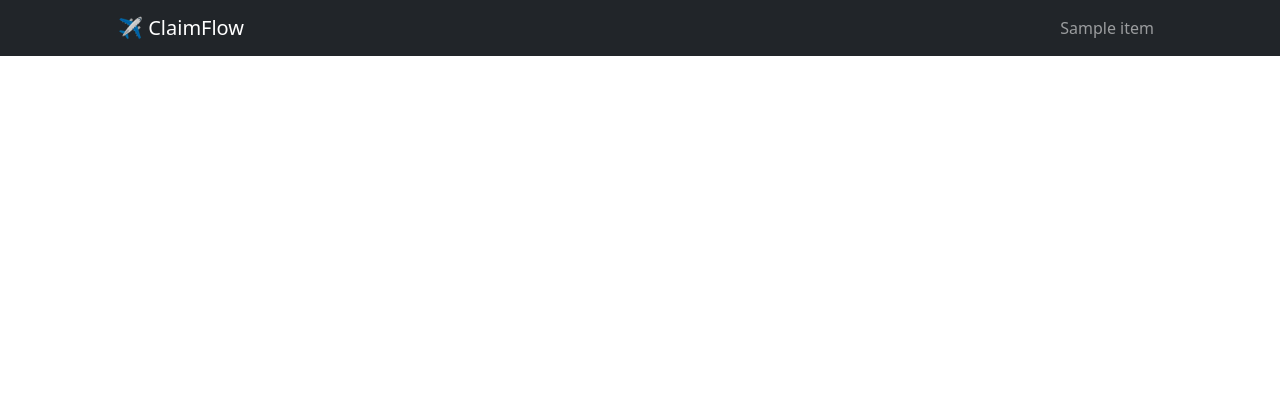
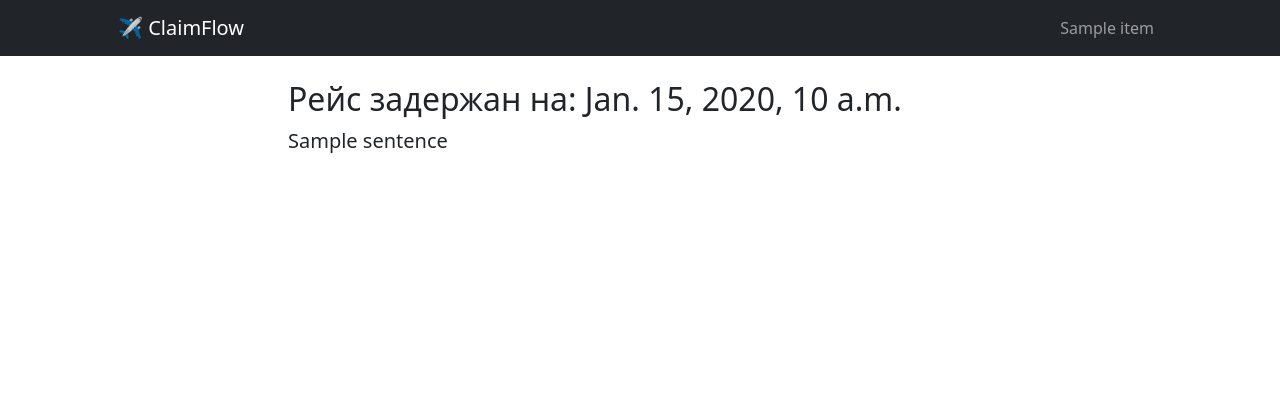
Before and after one commit to meeewwwww/claimflow, a Django app: template passenger/templates/passenger/send_claim_success.html in a window 1280 px wide. Shown: the top 420 px of the page. Run offline with Django 5.2, Linux system fonts and the light colour scheme; the template is opened without the code that fills it: most values are stand-ins (such as "Sample title", 1, 10 or a date in 2020); some libraries are stand-ins or nearby versions.

Commit message:
Added DelayCalculator logic for calculating delay time and a proper compensation

```diff
--- a/passenger/templates/passenger/send_claim_success.html
+++ b/passenger/templates/passenger/send_claim_success.html
@@ -1,4 +1,19 @@
 {% extends 'core/base.html' %}
 {% block content %}
-
+<div class="container px-4">
+    <div class="row gx-4 justify-content-center">
+        <div class="col-lg-8">
+            <h2>Рейс задержан на: {{ time_of_delay }} </h2>
+            {% for sentence in compensation %}
+                {% if forloop.first %}
+                <p class="lead">{{ sentence }}</p>
+                {% else %}
+                <ul><li>{{ sentence }}</li></ul>
+                {% endif %}
+                {% empty %}
+                <p class="lead">В соответствии с ФАП-82 компенсации не предоставляются.</p>
+            {% endfor %}
+        </div>
+    </div>
+</div>
 {% endblock %}
--- a/passenger/urls.py
+++ b/passenger/urls.py
@@ -7,6 +7,6 @@ app_name = 'passenger'
 
 urlpatterns = [
     path('send_claim/', SendClaim.as_view(), name='send_claim'),
-    path('success/', SendClaimSuccess.as_view(), name='success_send_claim'),
+    path('success/<str:booking_reference>/', SendClaimSuccess.as_view(), name='success_send_claim'),
     path('fail/', SendClaimFail.as_view(), name='fail_send_claim'),
 ]
```
Also changed, not shown: passenger/views.py (+22 -4 lines).
